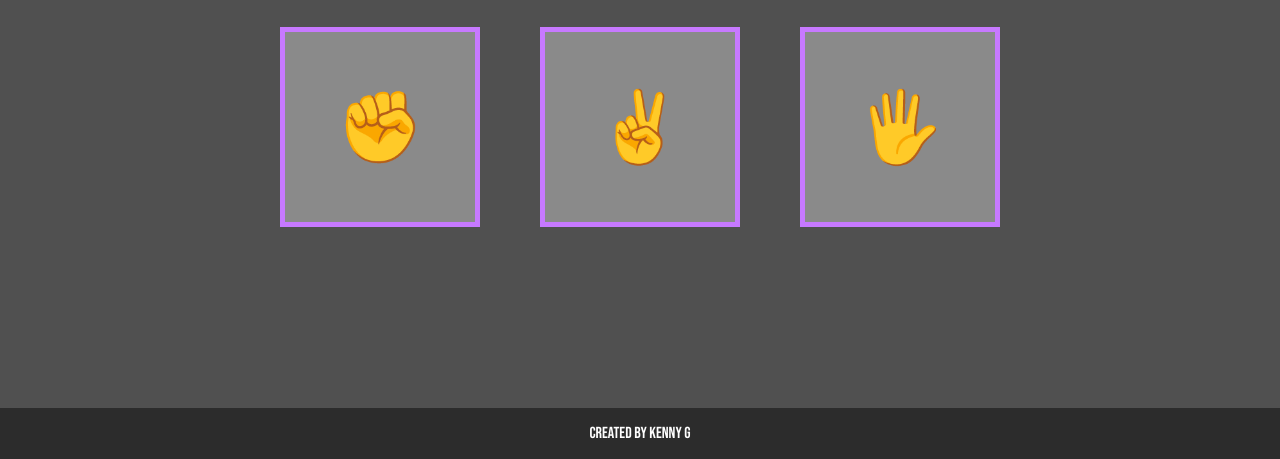
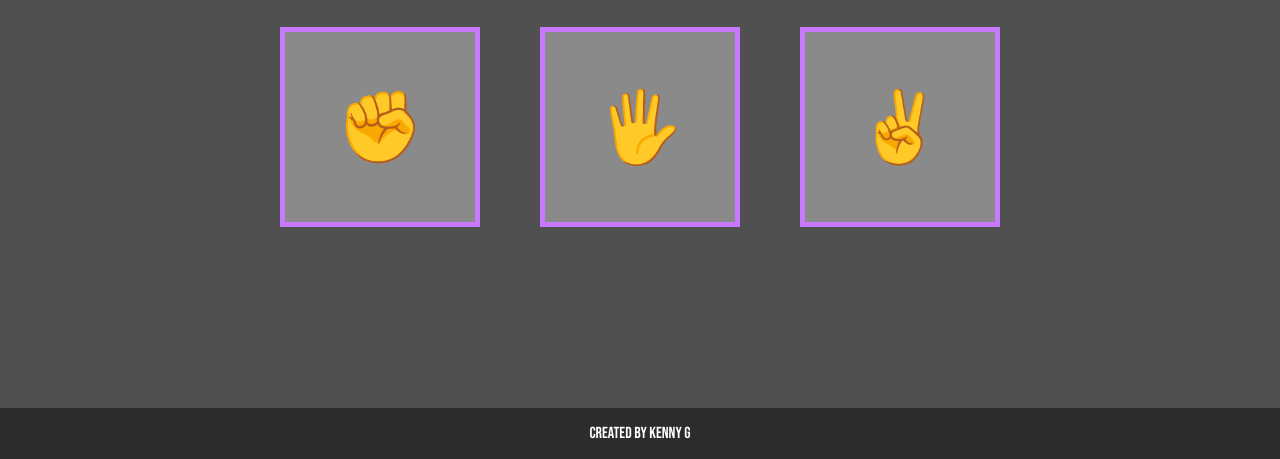
Before and after one commit to KennyGr/rockpaperscissors, a plain HTML site: page index.html in a window 1280 px wide. Shown: the part 341-800 px from the top of the page. Drawn offline with Linux system fonts and the light colour scheme.

Commit message:
Fix small bugs

```diff
--- a/index.html
+++ b/index.html
@@ -9,7 +9,7 @@
     <meta charset="UTF-8">
     <meta http-equiv="X-UA-Compatible" content="IE=edge">
     <meta name="viewport" content="width=device-width, initial-scale=1.0">
-    <title>Document</title>
+    <title>Rock, Paper, Scissors</title>
 </head>
 
 <body>
@@ -31,8 +31,8 @@
 
     <div class="choices">
         <button class="button" id="rock">✊</button>
-        <button class="button" id="paper">✌️</button>
-        <button class="button" id="scissors">🖐</button>
+        <button class="button" id="paper">🖐</button>
+        <button class="button" id="scissors">✌️</button>
 
     </div>
 
```
Also changed, not shown: 2 other files.
